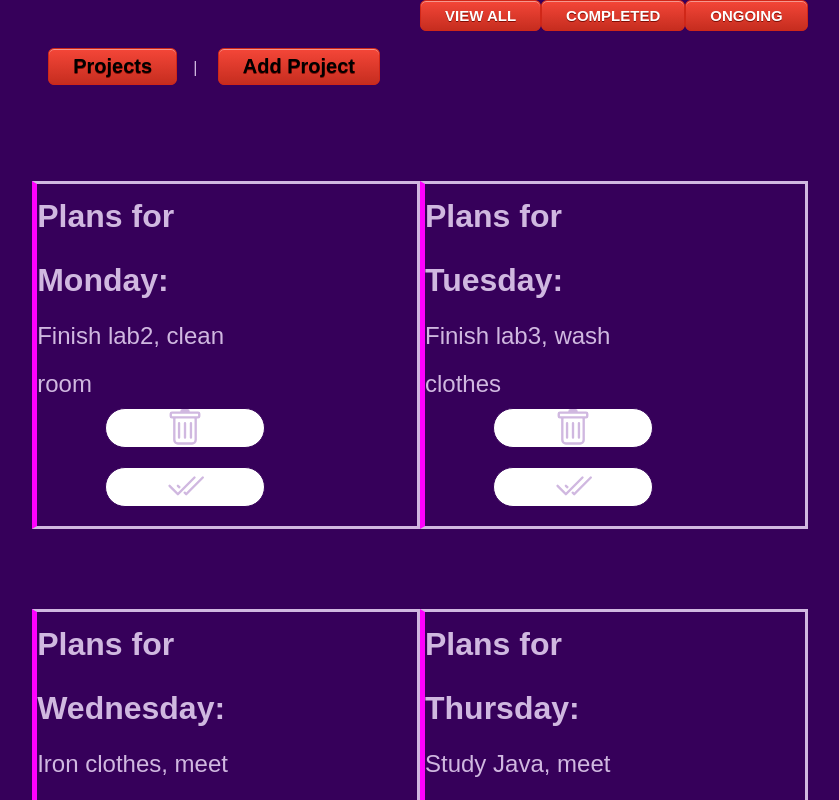
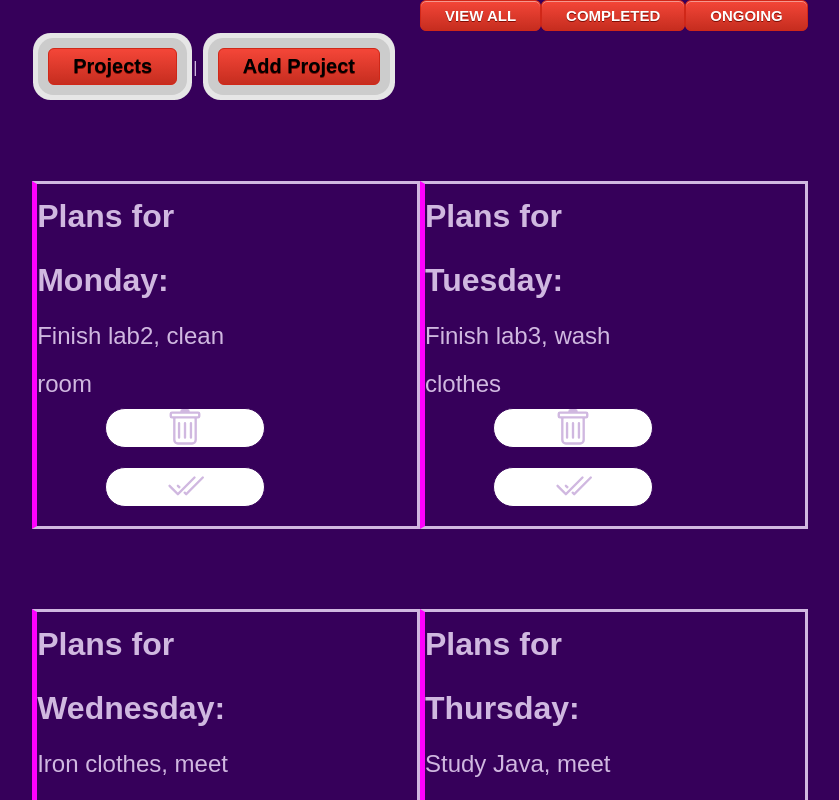
Before and after one commit to Yuriks1/lab2, a Vue app: page / in a window 1280 px wide. Shown: the top 800 px of the page, without its empty margins (220-1059 px from the left). Built offline with nearby package versions, Linux system fonts and the light colour scheme.

Commit message:
Add frame for project

```diff
--- a/src/components/ProjectItem.vue
+++ b/src/components/ProjectItem.vue
@@ -78,6 +78,6 @@ li {
   text-align: end;
 }
 .complete {
-  border-left: 5px solid green;
+  border:5px solid white
 }
 </style>
--- a/src/components/header/TheHeader.vue
+++ b/src/components/header/TheHeader.vue
@@ -41,16 +41,16 @@ nav {
 
 nav button {
 
-  box-shadow:inset 0 1px 0 0 #f5978e;
+  box-shadow: 0 0 0 10px hsl(0, 0%, 80%),
+  0 0 0 15px hsl(0, 0%, 90%);
   background: #f24537 linear-gradient(to bottom, #f24537 5%, #c62d1f 100%);
-  border-radius:6px;
-  border:1px solid #d02718;
-  text-decoration: none;
+  border-radius: 6px;
+  border: 1px solid #d02718;
   margin: 1rem;
-  font-size:20px;
-  font-weight:bold;
-  padding:6px 24px;
-  text-shadow:0 1px 0 #810e05;
+  font-size: 20px;
+  font-weight: bold;
+  padding: 6px 24px;
+  text-shadow: 0 1px 0 #810e05;
 }
 
 nav button:hover
```
